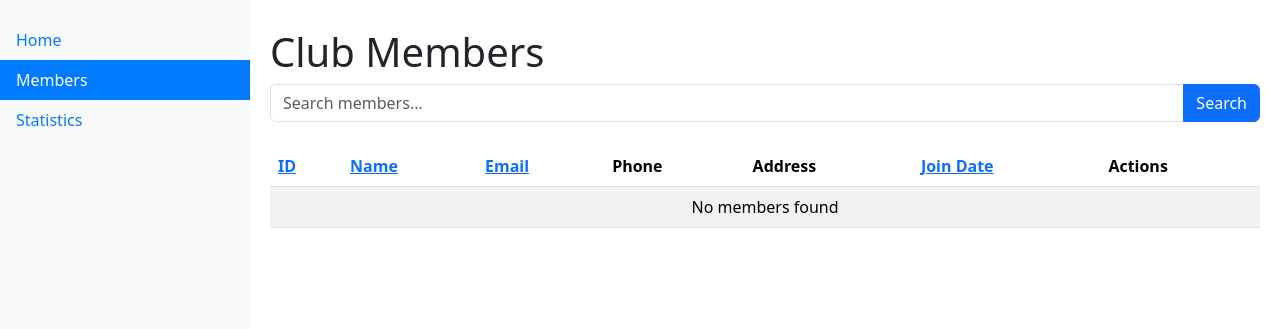
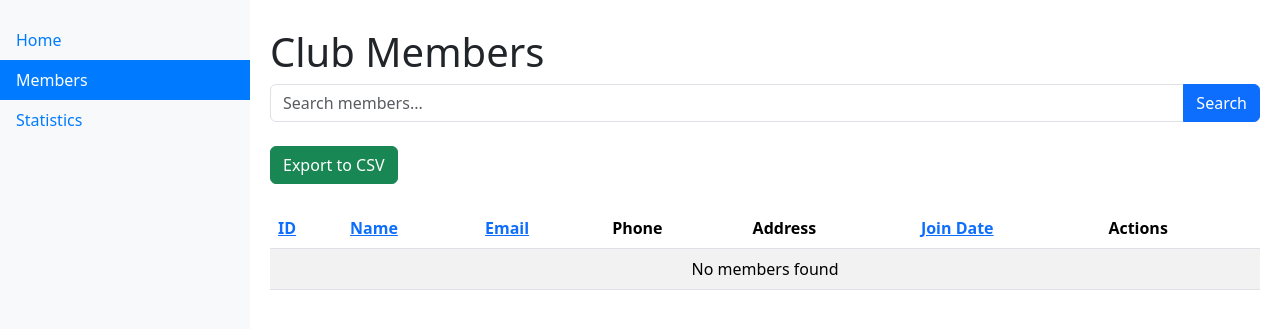
Before and after one commit to leons-code-corner/club_management_app, a Flask app: page /members in a window 1280 px wide. Shown: the top 329 px of the page. Run offline with Flask 3, Linux system fonts and the light colour scheme.

Commit message:
added export functionality

```diff
--- a/app/routes.py
+++ b/app/routes.py
@@ -1,7 +1,8 @@
-from flask import Blueprint, render_template, redirect, url_for, flash, request
+from flask import Blueprint, render_template, redirect, url_for, flash, request, Response
 from .forms import MemberForm
 from .models import db, Member, Membership, MembershipType
 from datetime import datetime, timedelta
+import csv, io
 
 main = Blueprint('main', __name__)
 
@@ -98,3 +99,28 @@ def delete_member(id):
     flash(f"Member {member.name} has been deleted.", "success")
 
     return redirect(url_for('main.members'))
+
+@main.route('/export_members')
+def export_members():
+    # Fetch all members from the database
+    members = Member.query.all()
+
+    # Create the CSV response
+    def generate():
+        # Create the CSV writer
+        data = io.StringIO()
+        csv_writer = csv.writer(data)
+
+        # Write the header row
+        csv_writer.writerow(['ID', 'Name', 'Email', 'Phone', 'Address', 'Join Date'])
+
+        # Write member data rows
+        for member in members:
+            csv_writer.writerow([member.id, member.name, member.email, member.phone, member.address, member.join_date.strftime('%Y-%m-%d')])
+
+        data.seek(0)
+        return data.getvalue()
+
+    response = Response(generate(), mimetype='text/csv')
+    response.headers.set('Content-Disposition', 'attachment', filename='members.csv')
+    return response
--- a/app/templates/members.html
+++ b/app/templates/members.html
@@ -12,6 +12,9 @@
             <button class="btn btn-primary" type="submit">Search</button>
         </div>
     </form>
+
+    <!-- Export to CSV button -->
+    <a href="{{ url_for('main.export_members') }}" class="btn btn-success mb-4">Export to CSV</a>
 
     <table class="table table-striped">
         <thead>
```
